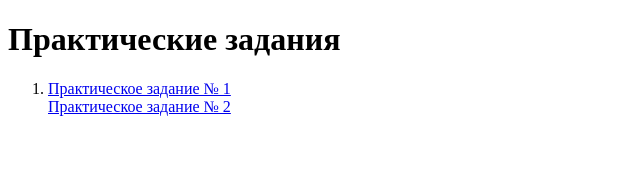
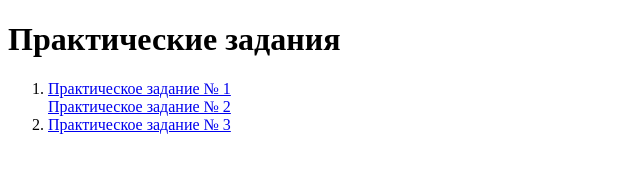
Before and after one commit to elleraindiz/unit-1, a plain HTML site: page index.html in a window 1280 px wide. Shown: the whole page, without its empty margins (0-640 px from the left). Drawn offline with Linux system fonts and the light colour scheme.

Commit message:
Add files via upload

```diff
--- a/index.html
+++ b/index.html
@@ -11,6 +11,7 @@
 </ol>
 <ol>
     <li><a href="task1.html">Практическое задание № 1</a></li>
- <l1><a href="task2.html">Практическое задание № 2</a></li>
+    <l1><a href="task2.html">Практическое задание № 2</a></li>
+    <li><a href="task3.html">Практическое задание № 3</a></li>
 </ol>
 </html>
```
